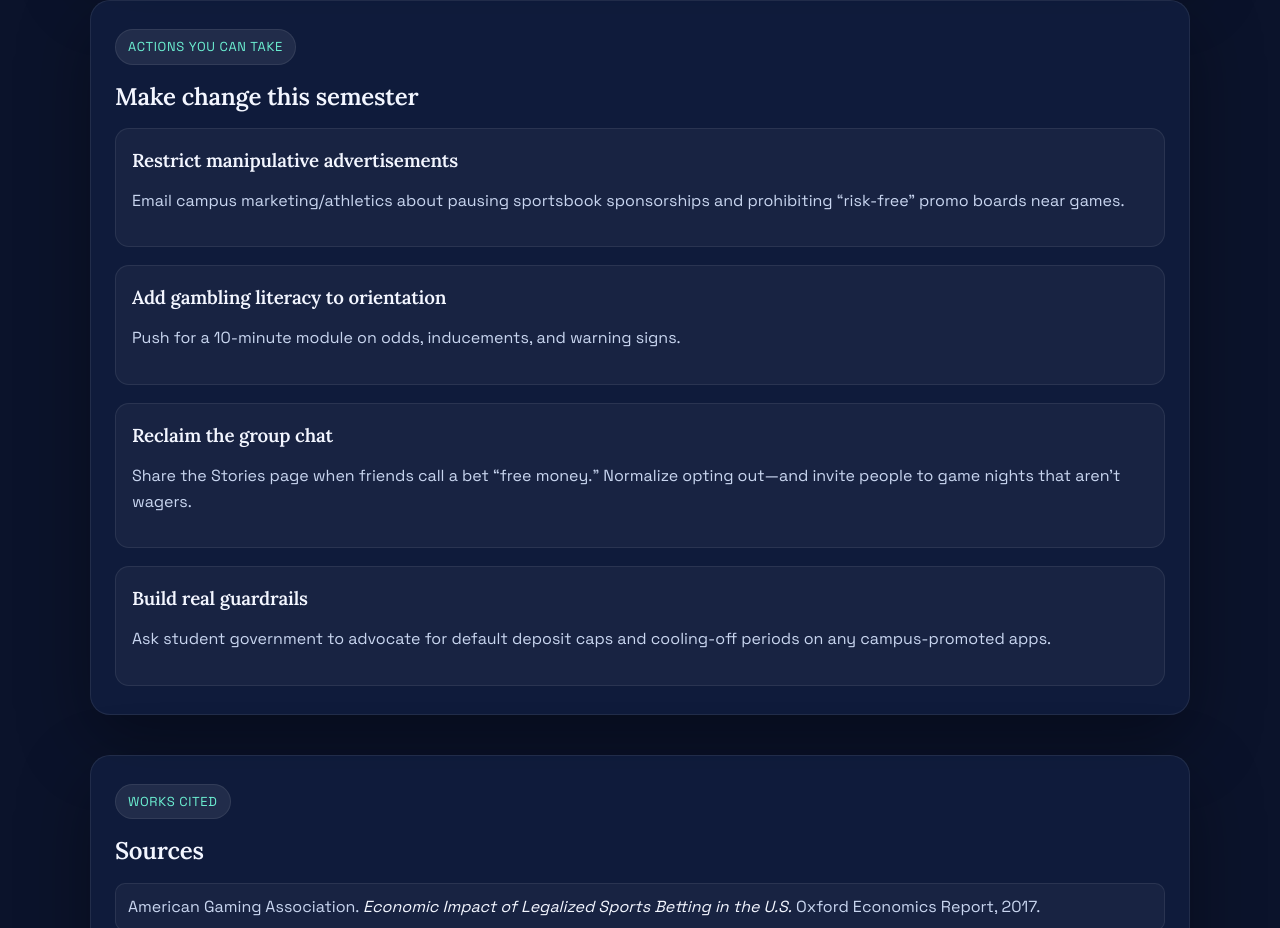
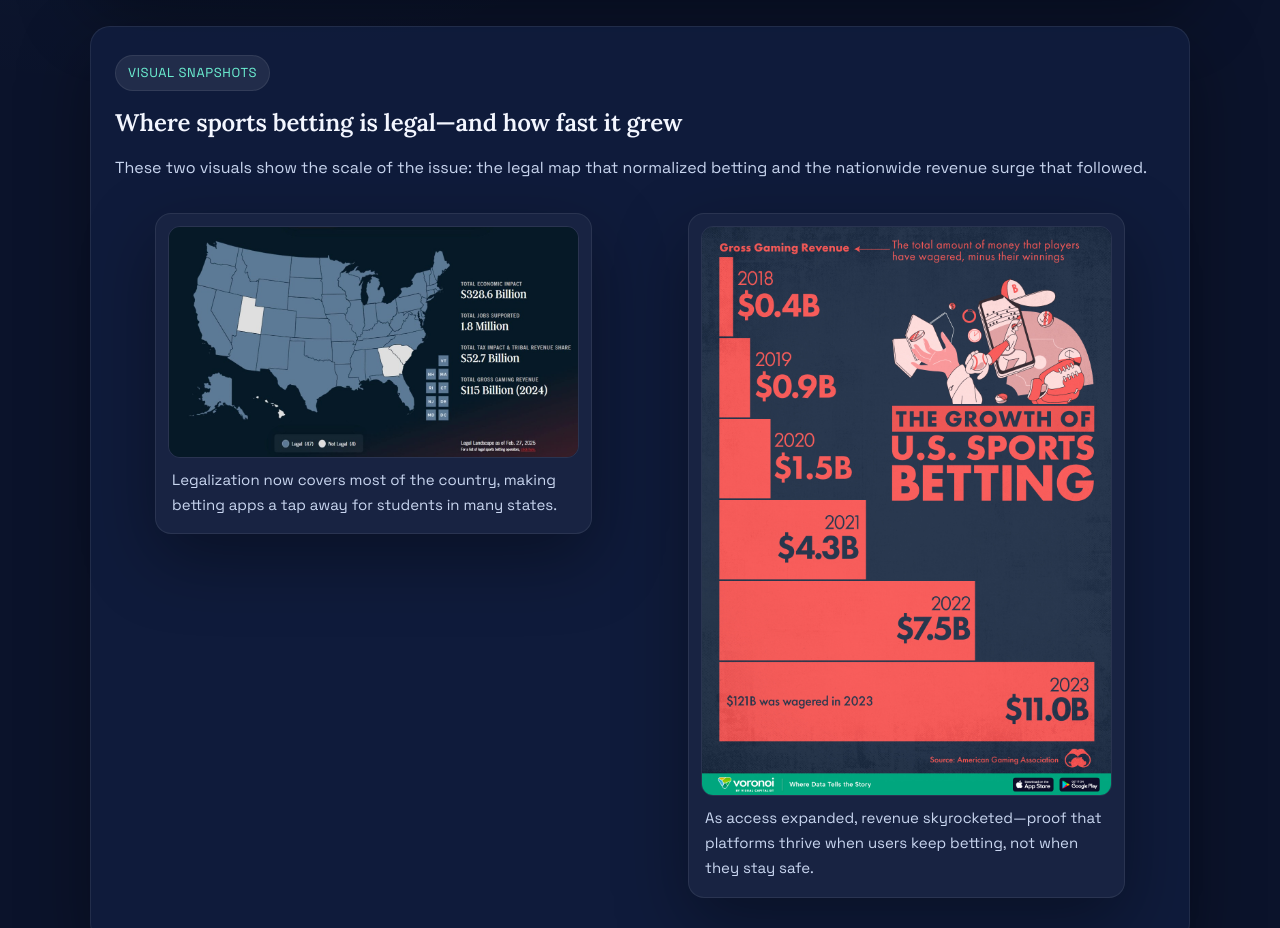
Before and after one commit to sujaykonda/sujaykonda.github.io, a plain HTML site: page index.html in a window 1280 px wide. Shown: the part 1872-2800 px from the top of the page. Drawn offline with Linux system fonts and the light colour scheme.

Commit message:
add pictures

```diff
--- a/index.html
+++ b/index.html
@@ -35,16 +35,16 @@
         </div>
         <div class="stats">
           <div class="stat">
-            <span class="stat__number">30+</span>
-            <span class="stat__label">states allow online sports betting</span>
+            <span class="stat__number">39 + D.C.</span>
+            <span class="stat__label">allow legal sports betting</span>
           </div>
           <div class="stat">
-            <span class="stat__number">25%</span>
-            <span class="stat__label">of Americans placed a bet last year</span>
+            <span class="stat__number">22%</span>
+            <span class="stat__label">of Americans bet on sports in the past year</span>
           </div>
           <div class="stat">
-            <span class="stat__number">7 yrs</span>
-            <span class="stat__label">since PASPA repeal normalized betting</span>
+            <span class="stat__number">43%</span>
+            <span class="stat__label">see sports betting as bad for society</span>
           </div>
         </div>
       </div>
@@ -102,6 +102,24 @@
         </div>
       </section>
 
+      <section class="section">
+        <div class="section__label">Visual snapshots</div>
+        <h2>Where sports betting is legal—and how fast it grew</h2>
+        <p>
+          These two visuals show the scale of the issue: the legal map that normalized betting and the nationwide revenue surge that followed.
+        </p>
+        <div class="media-grid">
+          <figure class="media-card">
+            <img src="map.jpg" alt="Map of U.S. states where online sports betting is legal">
+            <figcaption>Legalization now covers most of the country, making betting apps a tap away for students in many states.</figcaption>
+          </figure>
+          <figure class="media-card">
+            <img src="US-Sports-Betting_Website_06242024.jpg" alt="Infographic showing the growth of U.S. sports betting revenue">
+            <figcaption>As access expanded, revenue skyrocketed—proof that platforms thrive when users keep betting, not when they stay safe.</figcaption>
+          </figure>
+        </div>
+      </section>
+
       <section class="section" id="action">
         <div class="section__label">Actions you can take</div>
         <h2>Make change this semester</h2>
--- a/styles.css
+++ b/styles.css
@@ -299,6 +299,36 @@ h1 {
   margin-top: 12px;
 }
 
+.media-grid {
+  display: grid;
+  grid-template-columns: repeat(auto-fit, minmax(280px, 1fr));
+  gap: 16px;
+  margin-top: 12px;
+  align-items: start;
+}
+
+.media-card {
+  background: var(--panel);
+  border: 1px solid var(--border);
+  border-radius: 16px;
+  padding: 12px;
+  box-shadow: var(--shadow);
+}
+
+.media-card img {
+  width: 100%;
+  height: auto;
+  border-radius: 12px;
+  border: 1px solid var(--border);
+  display: block;
+}
+
+.media-card figcaption {
+  margin: 10px 4px 4px;
+  color: var(--muted);
+  font-size: 15px;
+}
+
 .grid--two {
   grid-template-columns: repeat(auto-fit, minmax(320px, 1fr));
 }
```
Also changed, not shown: causes.html (+4 -0 lines), US-Sports-Betting_Website_06242024.jpg (added), map.jpg (added), 1 other file.
